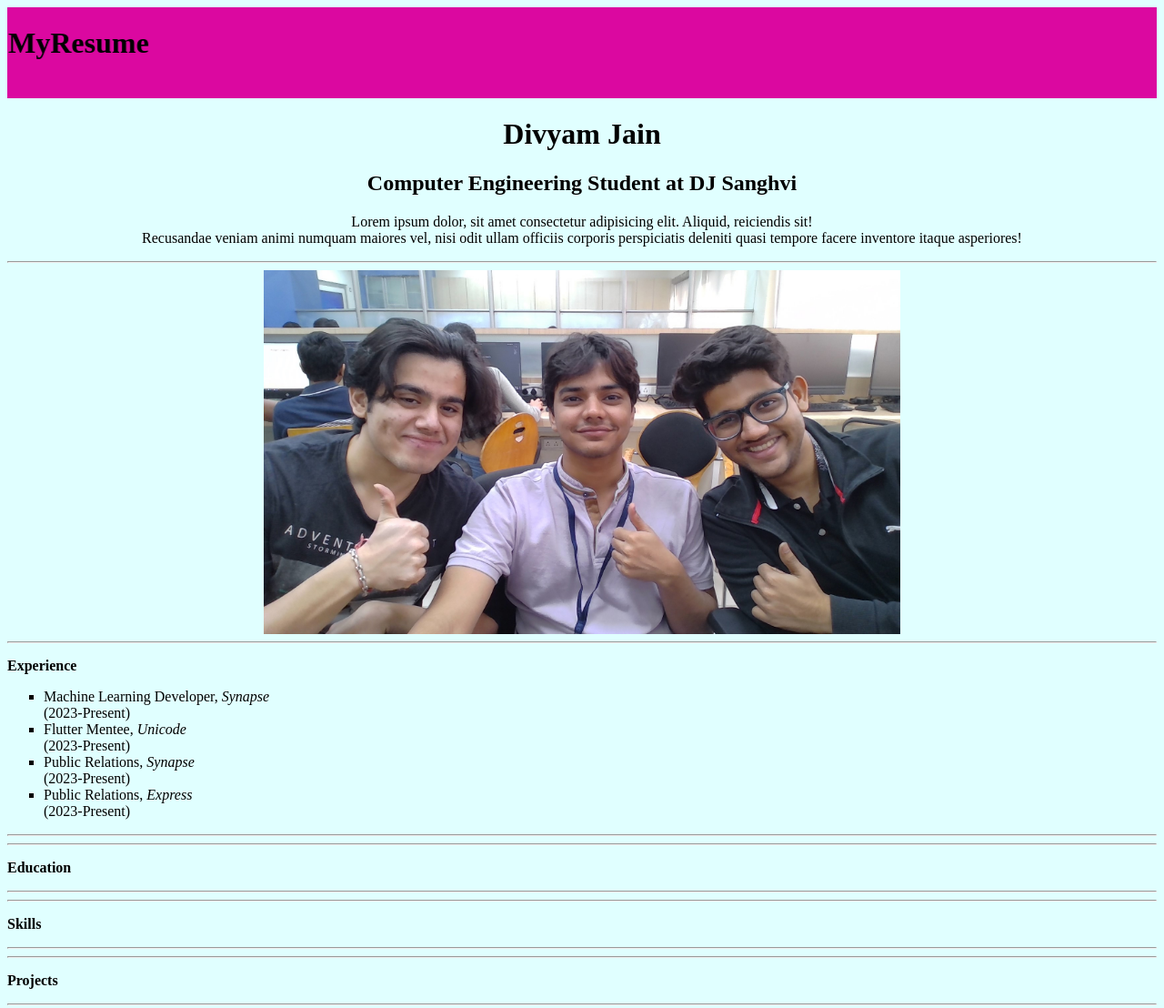
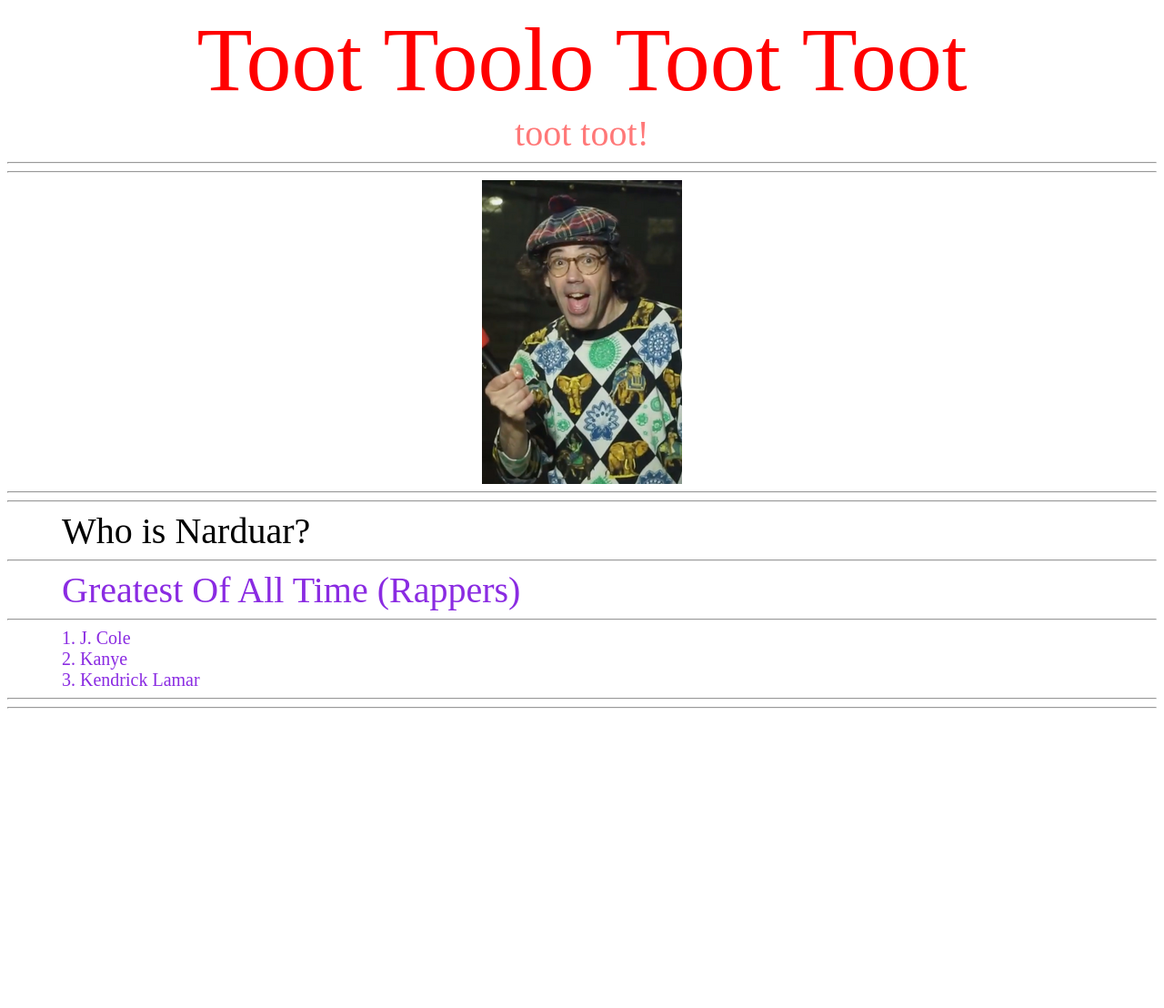
Before and after one commit to Keegan001/webpracs1, a plain HTML site: page index.html in a window 1280 px wide. Shown: the whole page at 91% size. After the commit the page ends 800 px from the top, so only its background shows below. Drawn offline with Linux system fonts and the light colour scheme.

Commit message:
Add files via upload

```diff
--- a/index.html
+++ b/index.html
@@ -1,43 +1,34 @@
-<html>
-    <head>
-        <title >My Site</title>
-    </head>
-    <body bgcolor=#E0FFFF>
-        <center >
-            <marquee behavior="alternate" direction="right" bgcolor=#DB908EA height = 100><h1>MyResume</h1></marquee>
-            <h1>Divyam Jain</h1>
-            <h2>Computer Engineering Student at DJ Sanghvi </h2>
-        </center>
-    <center>
-        <p>
-            Lorem ipsum dolor, sit amet consectetur adipisicing elit. Aliquid, reiciendis sit!<br/>
-            Recusandae veniam animi numquam maiores vel, nisi odit ullam officiis corporis perspiciatis deleniti quasi tempore facere inventore itaque asperiores!<br/>
+<!DOCTYPE html>
+<html lang="en">
+<head>
+    <meta charset="UTF-8">
+    <meta name="viewport" content="width=device-width, initial-scale=1.0">
 
-        </p>
-    </center>
-    <hr/>
-    <center><img src="WIN_20240124_11_48_24_Pro.jpg" alt="You Got Mogged" height="400" width="700"></center>
+    <link rel="stylesheet" href="style.css">
+    <title>Hello Nardwuar!</title>
+    <div>
+        <div class="h1" style="color: rgb(255, 0, 0);">Toot Toolo Toot Toot</div>
+        <div class="h4" style="color: rgba(255, 84, 84, 0.79);">toot toot!</div>
+        <hr>
+        <hr>
+            <img src="assets\Nardwuar_2019_SC.png" alt="whoopsie" class="img1">
+        <hr>
+        <hr>
+    </div>
+
+</head>
+<body>
+    <div class="h4" style="color:black; text-align:left; padding-left:60px">Who is Narduar?</div>
     <hr>
-    <p><strong>Experience</strong></p>
-    <ul type = 'square'>
-    <li>Machine Learning Developer,<i> Synapse</i><br/>(2023-Present)</li>
-    <li>Flutter Mentee,<i> Unicode</i><br/>(2023-Present)</li>
-    <li>Public Relations,<i> Synapse</i><br/>(2023-Present)</li>
-    <li>Public Relations,<i> Express</i><br/>(2023-Present)</li>
-    </ul>
-    <hr/>
+    <div class="box" style="text-align:left; font-size: 40px;">Greatest Of All Time (Rappers)</div>
+    <hr>
+    <div>
+        <div class="box">1. J. Cole</div>
+        <div class="box">2. Kanye</div>
+        <div class="box">3. Kendrick Lamar</div>
+      </div>
+    <hr>
+    <hr>
 
-    <hr/>
-    <p><strong>Education</strong></p>
-    <hr/>
-
-    <hr/>
-    <p><strong>Skills</strong></p>
-    <hr/>
-
-    <hr/>
-    <p><strong>Projects</strong></p>
-    <hr/>
-
-    </body>
+</body>
 </html>
--- /dev/null
+++ b/style.css
@@ -0,0 +1,29 @@
+.box{
+    font-size: 20px;
+    padding-left: 60px;
+    text-align: left;
+    color: blueviolet;
+}
+
+.h1{
+    font-size: 100px;
+    text-align: center;
+}
+
+.h4{
+    font-size: 40px;
+    text-align: center;
+}
+
+.wrapper {
+    display: grid;
+    grid-template-columns: 1fr;
+    gap: 10px;
+  }
+
+.img1 {
+    display: block;
+    margin-left: auto;
+    margin-right: auto;
+
+}
```
Also changed, not shown: assets/Nardwuar_2019_SC.png (added).
